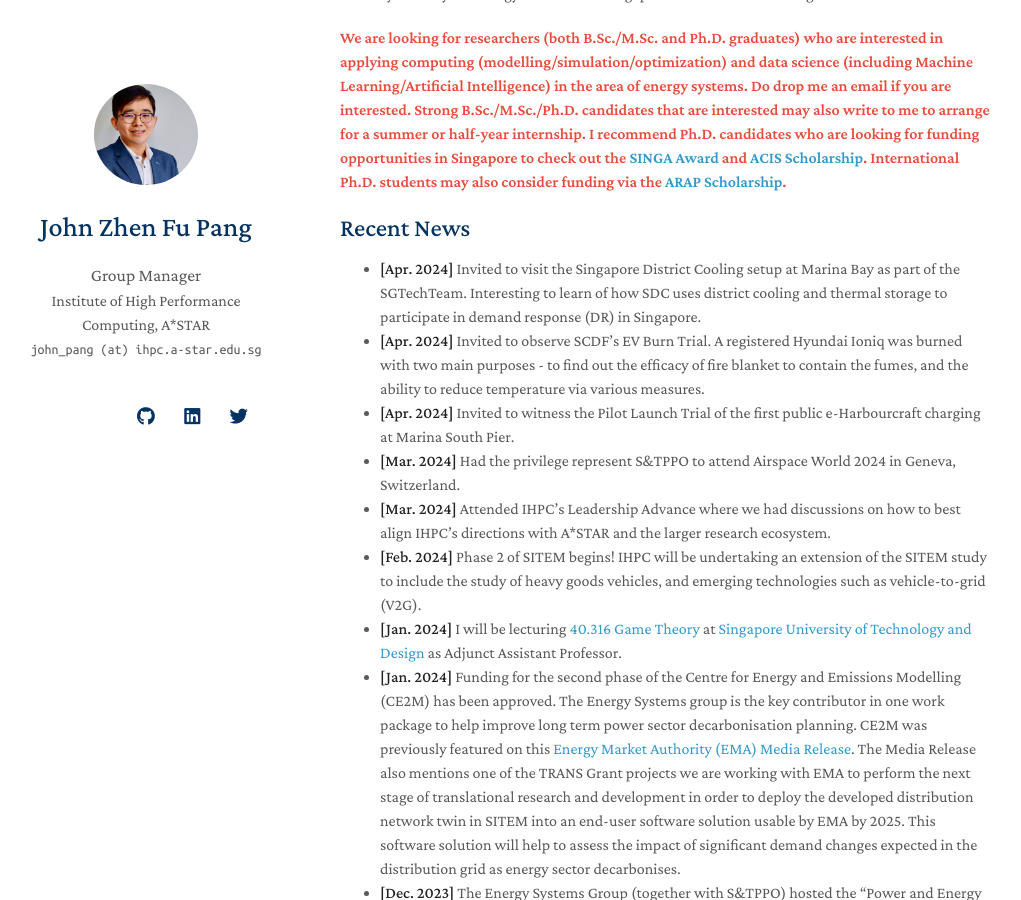
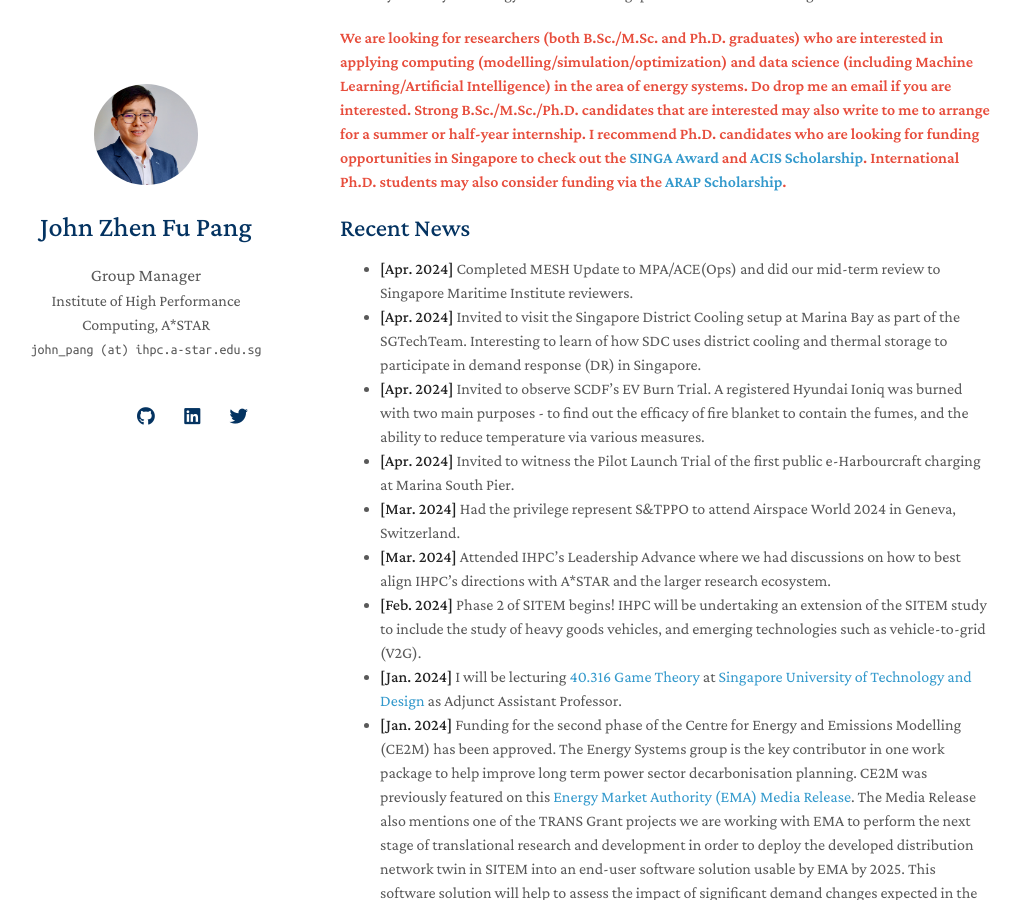
Before and after one commit to j-pang/j-pang.github.io, a Jekyll site: the page built from index.md, in a window 1280 px wide and 900 px high, scrolled down 1225 px. Shown: the whole window, without its empty margins (130-1151 px from the left). Built offline with Jekyll 4.4.1, drawn with Linux system fonts in a browser that asks for light colours; nearby versions of some CDN libraries; a style sheet for code colours, icons or effects is not loaded; our own code applies the rules of GitHub Pages for plain Markdown files.

Commit message:
Update index.md

```diff
--- a/index.md
+++ b/index.md
@@ -24,6 +24,7 @@ The Energy Systems Group at IHPC (housed under the Systems Science Department) a
 
 ## Recent News
 
+- **[Apr. 2024]** Completed MESH Update to MPA/ACE(Ops) and did our mid-term review to Singapore Maritime Institute reviewers.
 - **[Apr. 2024]** Invited to visit the Singapore District Cooling setup at Marina Bay as part of the SGTechTeam. Interesting to learn of how SDC uses district cooling and thermal storage to participate in demand response (DR) in Singapore.
 - **[Apr. 2024]** Invited to observe SCDF's EV Burn Trial. A registered Hyundai Ioniq was burned with two main purposes - to find out the efficacy of fire blanket to contain the fumes, and the ability to reduce temperature via various measures.
 - **[Apr. 2024]** Invited to witness the Pilot Launch Trial of the first public e-Harbourcraft charging at Marina South Pier.
```
